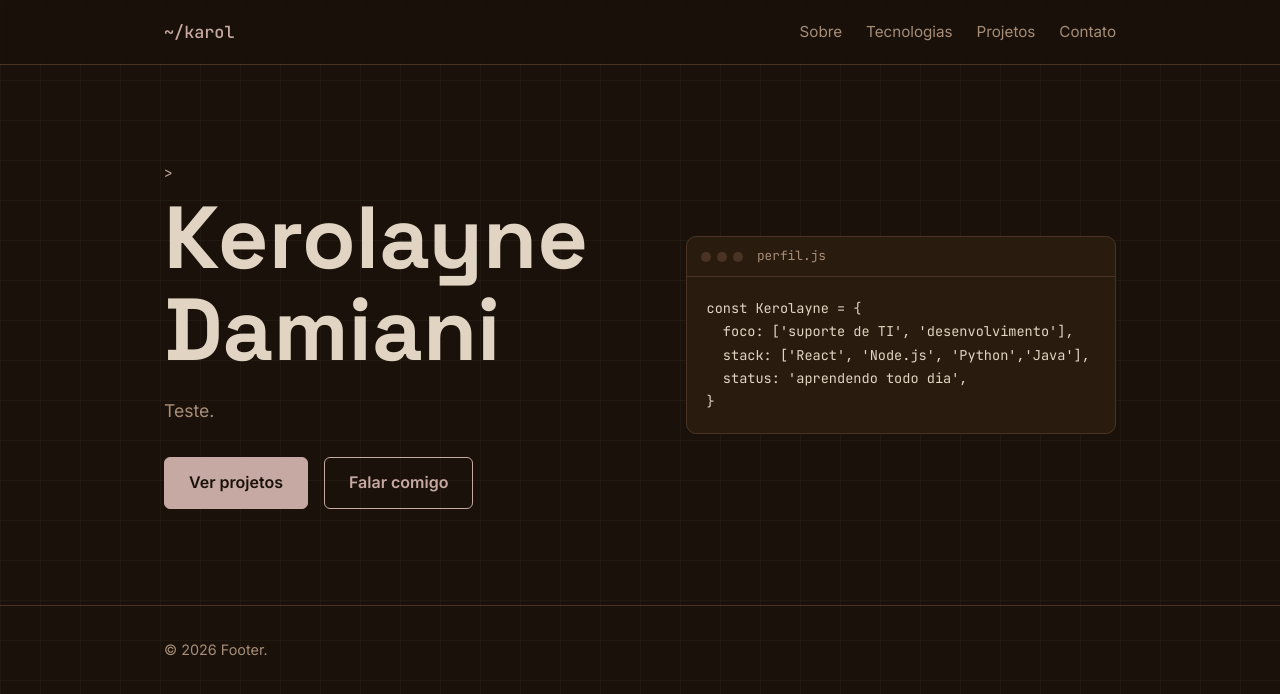
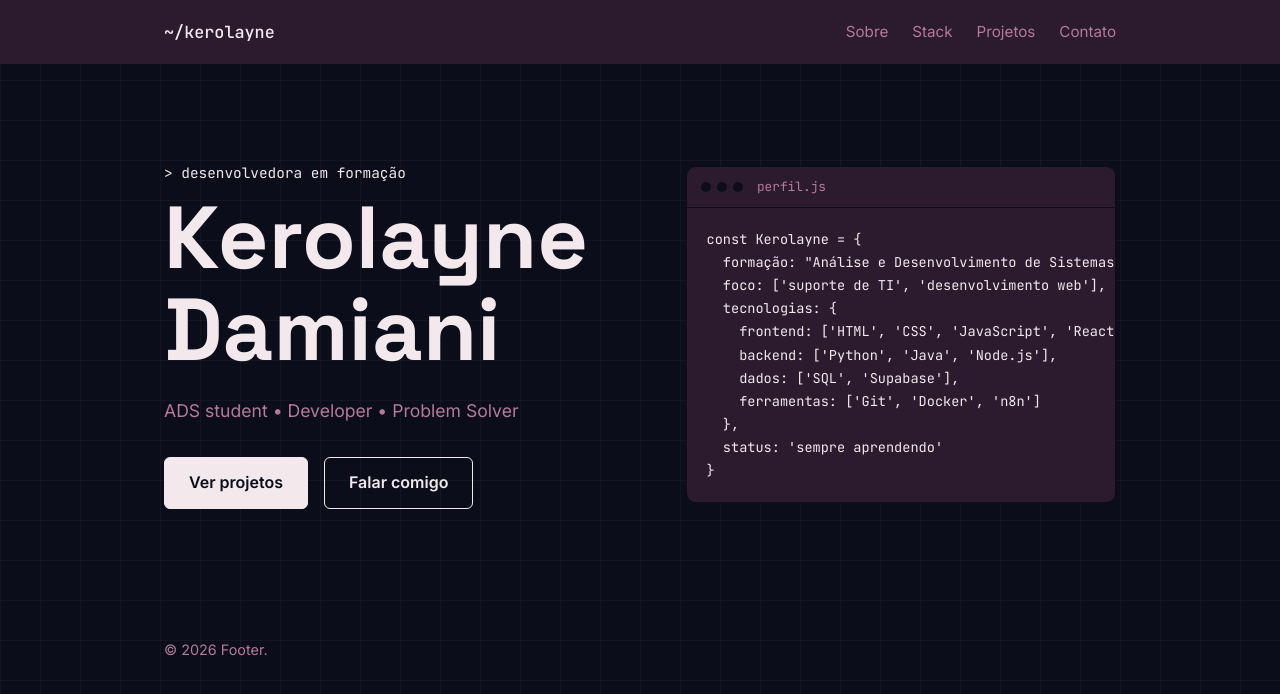
Before and after one commit to karoldamiani/portfolio, a React (Vite) app: page / in a window 1280 px wide. Shown: the top 694 px of the page. Built offline with nearby package versions, Linux system fonts and the light colour scheme.

Commit message:
Criando seçoes para a pagina

```diff
--- a/src/components/Header.css
+++ b/src/components/Header.css
@@ -2,7 +2,7 @@
   position: sticky;
   top: 0;
   z-index: 10;
-  background: rgba(26, 18, 10, 0.85);
+  background: #2c1b2f;
   backdrop-filter: blur(8px);
   border-bottom: 1px solid var(--border);
 }
--- a/src/components/Header.jsx
+++ b/src/components/Header.jsx
@@ -4,10 +4,10 @@ function Header() {
     return(
         <header className='header'>
             <div className="container header__inner">
-        <a href="#inicio" className="header__logo">~/karol</a>
+        <a href="#inicio" className="header__logo">~/kerolayne</a>
         <nav className="header__nav">
           <a href="#sobre">Sobre</a>
-          <a href="#tecnologias">Tecnologias</a>
+          <a href="#tecnologias">Stack</a>
           <a href="#projetos">Projetos</a>
           <a href="#contato">Contato</a>
         </nav>
--- a/src/components/Hero.jsx
+++ b/src/components/Hero.jsx
@@ -1,9 +1,15 @@
 import './Hero.css'
 
 const stack = `const Kerolayne = {
-  foco: ['suporte de TI', 'desenvolvimento'],
-  stack: ['React', 'Node.js', 'Python','Java'],
-  status: 'aprendendo todo dia',
+  formação: "Análise e Desenvolvimento de Sistemas',
+  foco: ['suporte de TI', 'desenvolvimento web'],
+  tecnologias: {
+    frontend: ['HTML', 'CSS', 'JavaScript', 'React'],
+    backend: ['Python', 'Java', 'Node.js'],
+    dados: ['SQL', 'Supabase'],
+    ferramentas: ['Git', 'Docker', 'n8n']
+  },
+  status: 'sempre aprendendo'
 }`
 
 function Hero() {
@@ -11,10 +17,10 @@ function Hero() {
     <section id="inicio" className="hero">
       <div className="container hero__grid">
         <div>
-          <p className="hero__eyebrow">&gt; </p>
+          <p className="hero__eyebrow">&gt; desenvolvedora em formação </p>
           <h1 className="hero__title">Kerolayne Damiani</h1>
           <p className="hero__text">
-            Teste.
+            ADS student • Developer • Problem Solver
           </p>
           <div className="hero__actions">
             <a href="#projetos" className="button">Ver projetos</a>
--- a/src/index.css
+++ b/src/index.css
@@ -1,10 +1,10 @@
 :root {
-  --bg: #1a120a;
-  --surface: #291c0e;
-  --border: #4a3325;
-  --text: #e1d4c2;
-  --muted: #a78d78;
-  --accent: #c7a9a3;
+  --bg: #0b0e1a;
+  --surface: #2c1b2f;
+  --border: #0b0e1a;
+  --text: #f3e9ec;
+  --muted: #b47a9a;
+  --accent: #f3e9ec;
 
   --font-title: 'Space Grotesk', system-ui, sans-serif;
   --font-body: 'Inter', system-ui, sans-serif;
```
Also changed, not shown: src/components/Section.css (added, +21 -0 lines), src/components/Section.jsx (added, +14 -0 lines).
